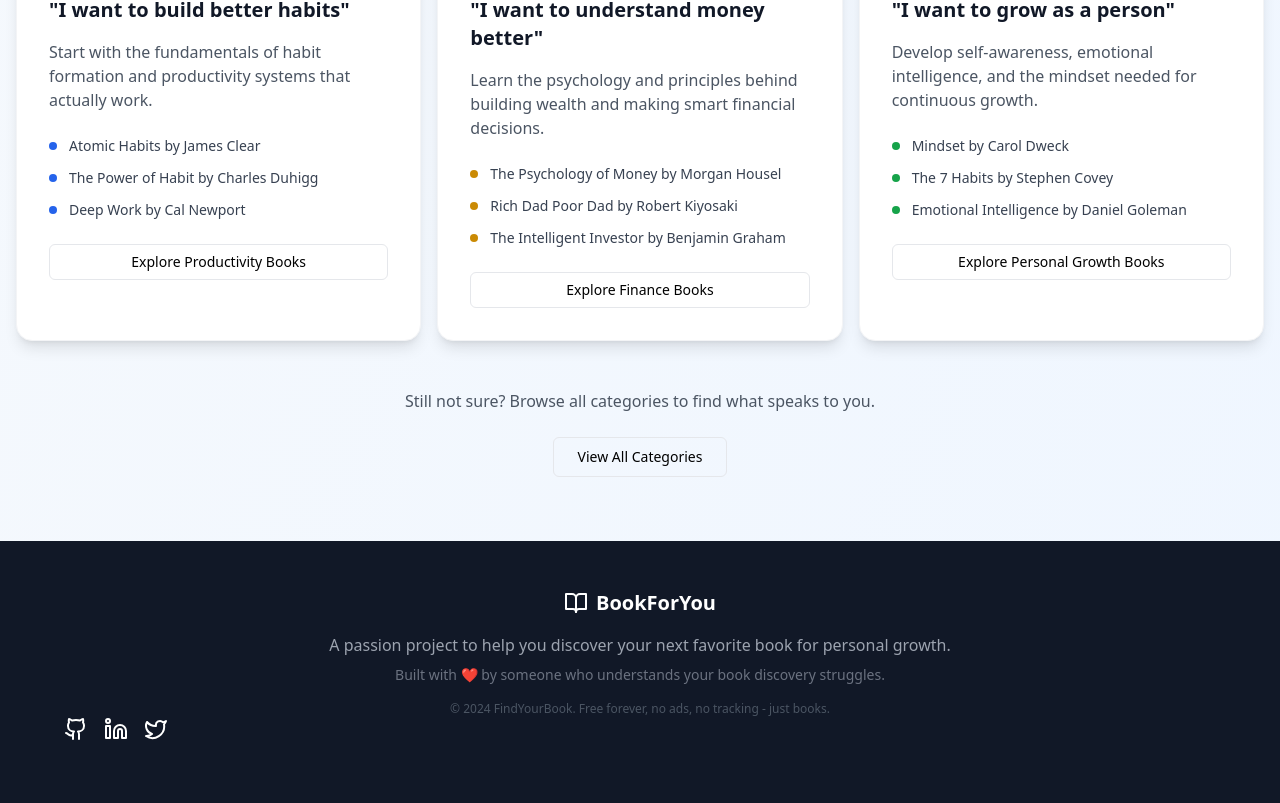
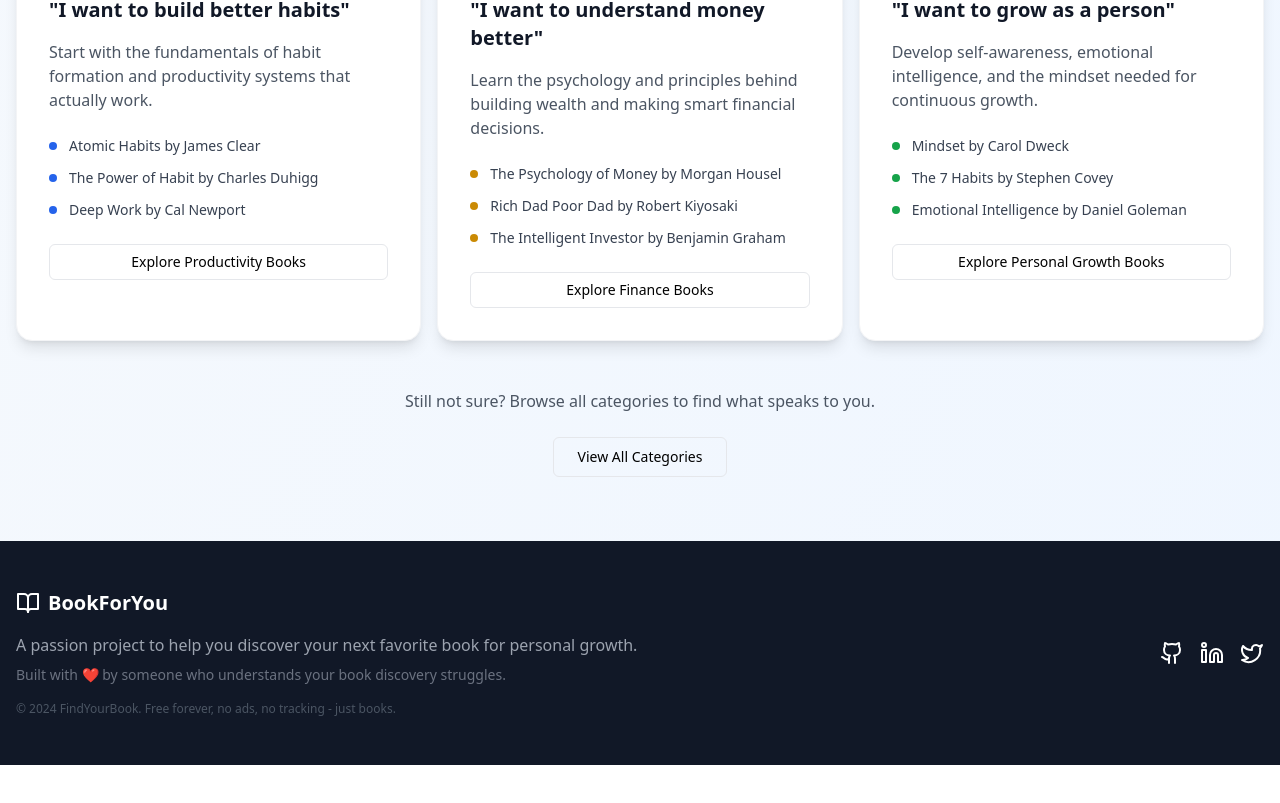
Before and after one commit to devlopersumit/BookPicker, a React (Vite) app: page / in a window 1280 px wide. Shown: the part 2312-3115 px from the top of the page. After the commit the page ends 3077 px from the top, so only its background shows below. Built offline with nearby package versions, Linux system fonts and the light colour scheme.

Commit message:
made footer responsive

```diff
--- a/src/Components/Footer.jsx
+++ b/src/Components/Footer.jsx
@@ -1,9 +1,9 @@
 function Footer() {
   return (
     <>
-      <footer class="bg-gray-900 text-white py-12 px-4 flex items-center justify-between md:flex-col gap-3 md:items-center">
-        <div class="container mx-auto text-center ">
-          <div class="flex items-center justify-center space-x-2 mb-4">
+      <footer className="bg-gray-900 text-white py-12 px-4 flex flex-col md:flex-row items-center justify-between gap-6">
+        <div className="container mx-auto flex flex-col items-center md:items-start text-center md:text-left">
+          <div className="flex items-center justify-center space-x-2 mb-4">
             <svg
               xmlns="http://www.w3.org/2000/svg"
               width="24"
@@ -11,85 +11,93 @@
               viewBox="0 0 24 24"
               fill="none"
               stroke="currentColor"
-              stroke-width="2"
-              stroke-linecap="round"
-              stroke-linejoin="round"
-              class="lucide lucide-book-open h-6 w-6"
+              strokeWidth="2"
+              strokeLinecap="round"
+              strokeLinejoin="round"
+              className="lucide lucide-book-open h-6 w-6"
             >
               <path d="M2 3h6a4 4 0 0 1 4 4v14a3 3 0 0 0-3-3H2z"></path>
               <path d="M22 3h-6a4 4 0 0 0-4 4v14a3 3 0 0 1 3-3h7z"></path>
             </svg>
-            <span class="text-xl font-bold">BookForYou</span>
+            <span className="text-xl font-bold">BookForYou</span>
           </div>
-          <p class="text-gray-400 mb-2">
+          <p className="text-gray-400 mb-2">
             A passion project to help you discover your next favorite book for
             personal growth.
           </p>
-          <p class="text-gray-500 text-sm mb-4">
+          <p className="text-gray-500 text-sm mb-4">
             Built with ❤️ by someone who understands your book discovery
             struggles.
           </p>
-          <p class="text-xs text-gray-600">
+          <p className="text-xs text-gray-600">
             © 2024 FindYourBook. Free forever, no ads, no tracking - just books.
           </p>
+        </div>
 
-
-        <div className="flex gap-4 mx-12 mb-4">
-          <div>
-           <a href="https://github.com/devlopersumit/" target="_blank"> <svg
+        <div className="flex gap-4 mb-4 md:mb-0 md:justify-end">
+          <a
+            href="https://github.com/devlopersumit/"
+            target="_blank"
+            rel="noopener noreferrer"
+          >
+            <svg
               xmlns="http://www.w3.org/2000/svg"
               width="24"
               height="24"
               viewBox="0 0 24 24"
               fill="none"
               stroke="currentColor"
-              stroke-width="2"
-              stroke-linecap="round"
-              stroke-linejoin="round"
-              class="lucide lucide-github-icon lucide-github"
+              strokeWidth="2"
+              strokeLinecap="round"
+              strokeLinejoin="round"
+              className="lucide lucide-github-icon lucide-github"
             >
               <path d="M15 22v-4a4.8 4.8 0 0 0-1-3.5c3 0 6-2 6-5.5.08-1.25-.27-2.48-1-3.5.28-1.15.28-2.35 0-3.5 0 0-1 0-3 1.5-2.64-.5-5.36-.5-8 0C6 2 5 2 5 2c-.3 1.15-.3 2.35 0 3.5A5.403 5.403 0 0 0 4 9c0 3.5 3 5.5 6 5.5-.39.49-.68 1.05-.85 1.65-.17.6-.22 1.23-.15 1.85v4" />
               <path d="M9 18c-4.51 2-5-2-7-2" />
-            </svg></a>
-          </div>
-
-          <div>
-            <a href=" https://www.linkedin.com/in/sumit-jha?utm_source=share&utm_campaign=share_via&utm_content=profile&utm_medium=android_app
-" target="_blank"><svg
+            </svg>
+          </a>
+          <a
+            href="https://www.linkedin.com/in/sumit-jha?utm_source=share&utm_campaign=share_via&utm_content=profile&utm_medium=android_app"
+            target="_blank"
+            rel="noopener noreferrer"
+          >
+            <svg
               xmlns="http://www.w3.org/2000/svg"
               width="24"
               height="24"
               viewBox="0 0 24 24"
               fill="none"
               stroke="currentColor"
-              stroke-width="2"
-              stroke-linecap="round"
-              stroke-linejoin="round"
-              class="lucide lucide-linkedin-icon lucide-linkedin"
+              strokeWidth="2"
+              strokeLinecap="round"
+              strokeLinejoin="round"
+              className="lucide lucide-linkedin-icon lucide-linkedin"
             >
               <path d="M16 8a6 6 0 0 1 6 6v7h-4v-7a2 2 0 0 0-2-2 2 2 0 0 0-2 2v7h-4v-7a6 6 0 0 1 6-6z" />
               <rect width="4" height="12" x="2" y="9" />
               <circle cx="4" cy="4" r="2" />
-            </svg></a>
-          </div>
-
-          <div>
-            <a href=" https://x.com/_sumitjha_?t=4nSWLPjfWOEhS06PoX9-Lg&s=09" target="_blank"><svg
+            </svg>
+          </a>
+          <a
+            href="https://x.com/_sumitjha_?t=4nSWLPjfWOEhS06PoX9-Lg&s=09"
+            target="_blank"
+            rel="noopener noreferrer"
+          >
+            <svg
               xmlns="http://www.w3.org/2000/svg"
               width="24"
               height="24"
               viewBox="0 0 24 24"
               fill="none"
               stroke="currentColor"
-              stroke-width="2"
-              stroke-linecap="round"
-              stroke-linejoin="round"
-              class="lucide lucide-twitter-icon lucide-twitter"
+              strokeWidth="2"
+              strokeLinecap="round"
+              strokeLinejoin="round"
+              className="lucide lucide-twitter-icon lucide-twitter"
             >
               <path d="M22 4s-.7 2.1-2 3.4c1.6 10-9.4 17.3-18 11.6 2.2.1 4.4-.6 6-2C3 15.5.5 9.6 3 5c2.2 2.6 5.6 4.1 9 4-.9-4.2 4-6.6 7-3.8 1.1 0 3-1.2 3-1.2z" />
-            </svg></a>
-          </div>
-        </div>
+            </svg>
+          </a>
         </div>
       </footer>
     </>
```
